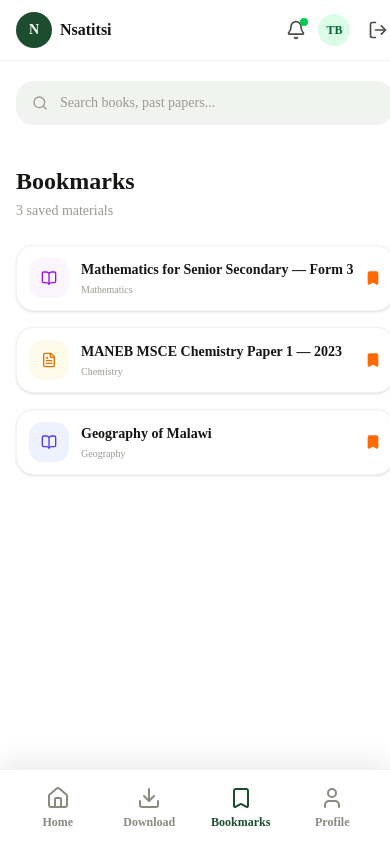
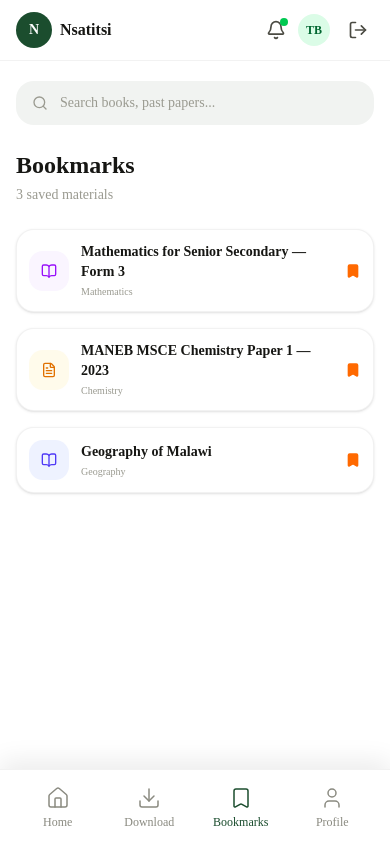
Before and after one commit to ThomJonathan/nsatitsi, a Next.js app: page /student/bookmarks in a window 390 px wide. Built offline with nearby package versions, Linux system fonts and the light colour scheme.

Commit message:
fixed the bookmark page and the bottom nav bar

```diff
--- a/app/student/bookmarks/page.jsx
+++ b/app/student/bookmarks/page.jsx
@@ -39,8 +39,7 @@ export default function BookmarksPage() {
 
     return (
         <div className="px-4 md:px-10 py-5 md:py-8 max-w-5xl mx-auto">
-            {/* Search Bar - Matching the image's layout */}
-            <div className="relative mb-10 max-w-md">
+            <div className="relative mb-6 max-w-md">
                 <Search className="absolute left-4 top-1/2 -translate-y-1/2 w-4 h-4 text-[#9a9a90]" />
                 <input
                     type="text"
@@ -67,12 +66,12 @@ export default function BookmarksPage() {
                                 key={item.id}
                                 className="group flex items-center justify-between bg-white border border-black/5 rounded-2xl p-3 md:p-4 shadow-sm hover:shadow-md transition-all cursor-pointer"
                             >
-                                <div className="flex items-center gap-3 md:gap-4 min-w-0">
+                                <div className="flex items-center gap-3 md:gap-4 flex-1 min-w-0">
                                     <div className={`flex h-10 w-10 md:h-12 md:w-12 shrink-0 items-center justify-center rounded-xl md:rounded-2xl ${item.iconColor}`}>
                                         <Icon className="h-4 w-4 md:h-5 md:h-5" />
                                     </div>
-                                    <div className="min-w-0">
-                                        <h3 className="text-sm md:text-[15px] font-bold text-[#161613] truncate">
+                                    <div className="flex flex-col min-w-0 flex-1">
+                                        <h3 className="text-sm md:text-[15px] font-bold text-[#161613] break-words">
                                             {item.name}
                                         </h3>
                                         <p className="text-[10px] md:text-xs text-[#9a9a90] mt-0.5">
--- a/components/GlassDock.jsx
+++ b/components/GlassDock.jsx
@@ -32,8 +32,8 @@ export default function GlassDock({ items = [] }) {
                                         : 'text-[#8a8a80] hover:text-[#161613]'
                                 }`}
                             >
-                                {Icon ? <Icon className="h-6 w-6" strokeWidth={2} /> : null}
-                                <span className="text-[12px] leading-none font-semibold">{item.title}</span>
+                                {Icon ? <Icon className="h-6 w-6" strokeWidth={1.5} /> : null}
+                                <span className="text-[12px] leading-none font-normal">{item.title}</span>
                             </Link>
                         </li>
                     );
--- a/components/appShell.jsx
+++ b/components/appShell.jsx
@@ -47,7 +47,7 @@ export default function AppShell({
                 footerItem={isAdmin ? { title: 'Settings', icon: Settings, href: '/admin/settings' } : undefined}
             />
 
-            <div className="flex-1 flex flex-col md:pl-80 h-screen">
+            <div className="flex-1 flex flex-col md:pl-80 h-full min-h-0 relative">
                 <MobileHeader initials="TB" hasNotification />
                 <main className="flex-1 overflow-y-auto pb-28 md:pb-8">{children}</main>
             </div>
@@ -60,5 +60,5 @@ export default function AppShell({
 }
 
 function cnBg(isAdmin) {
-    return `flex min-h-screen ${isAdmin ? 'bg-[#f8f9f8]' : 'bg-white'}`;
+    return `flex h-screen overflow-hidden ${isAdmin ? 'bg-[#f8f9f8]' : 'bg-white'}`;
 }
```
